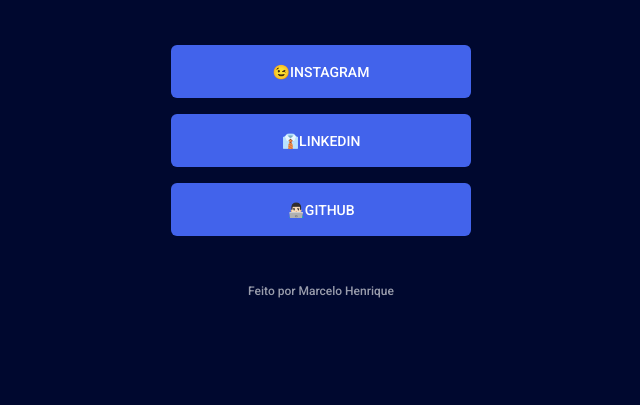
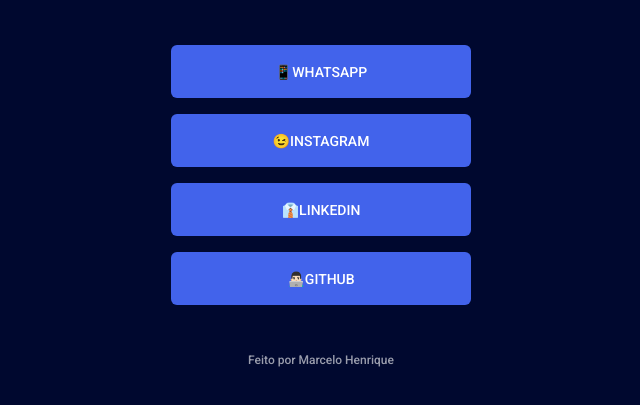
Before and after one commit to MarceloHNeves/Maratona_Explorer_2, a plain HTML site: page index.html in a window 1280 px wide. Shown: the part 311-716 px from the top of the page, without its empty margins (319-959 px from the left). Drawn offline with Linux system fonts and the light colour scheme.

Commit message:
Update index.html

```diff
--- a/index.html
+++ b/index.html
@@ -18,6 +18,9 @@
     <p class="username">@marcnevesdf</p>
     <ul>
       <li>
+        <a href="https://wa.me/5561998287804" target="_blank">📱whatsapp</a>
+      </li>
+      <li>
         <a href="https://instagram.com/marcnevesdf?igshid=YmMyMTA2M2Y=" target="_blank">😉Instagram</a>
       </li>
       <li>
```
